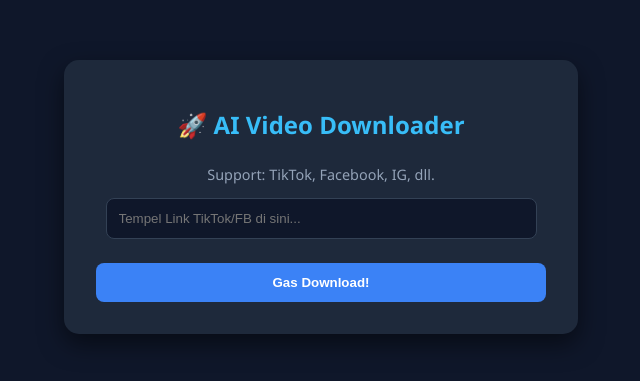
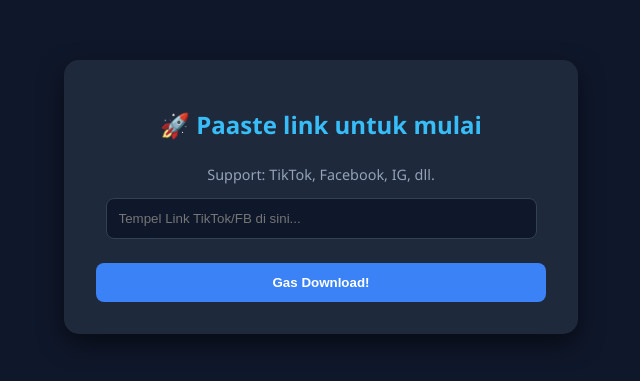
Before and after one commit to se2ndDude/video-downloader, a plain HTML site: page index.html in a window 1280 px wide. Shown: the part 203-584 px from the top of the page, without its empty margins (319-959 px from the left). Drawn offline with Linux system fonts and the light colour scheme.

```diff
--- a/index.html
+++ b/index.html
@@ -71,7 +71,7 @@
 <body>
 
 <div class="container">
-    <h1>🚀 AI Video Downloader</h1>
+    <h1>🚀 Paaste link untuk mulai</h1>
     <p style="font-size: 0.9rem; color: #94a3b8;">Support: TikTok, Facebook, IG, dll.</p>
 
     <div class="input-group">
@@ -127,4 +127,5 @@
 </script>
 
 </body>
+
 </html>
```
